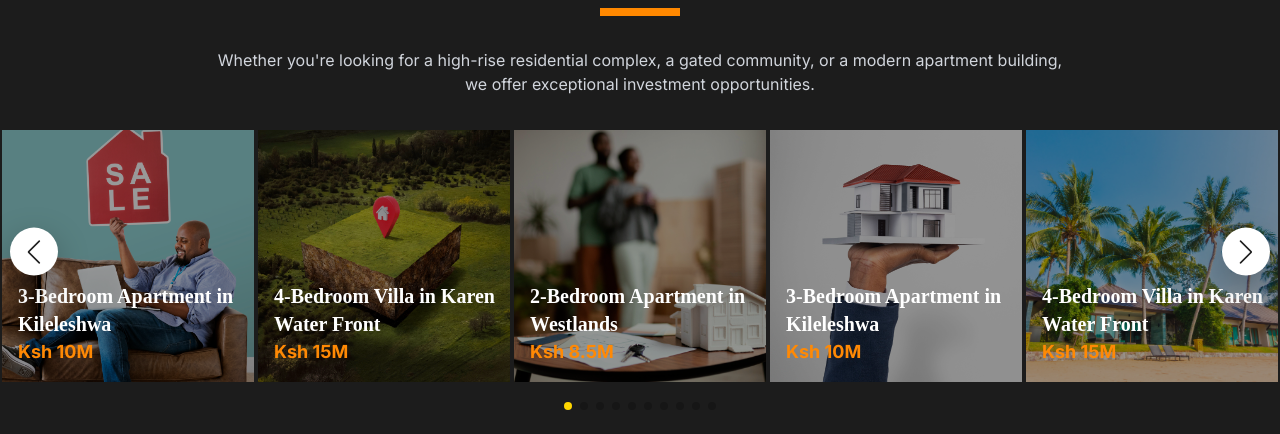
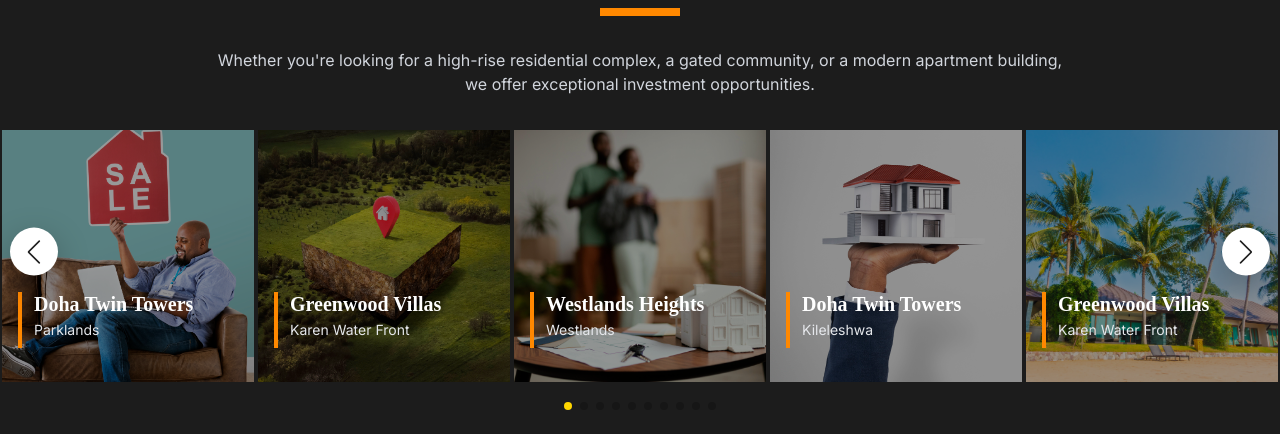
Before and after one commit to evanswanjau/mzahir-properties, a React (Vite) app: page / in a window 1280 px wide. Shown: the part 1560-1994 px from the top of the page. Built offline with nearby package versions, Linux system fonts and the light colour scheme; the HTML template or start-up script is replaced by a standard one.

Commit message:
Updated ListingsCarousel component with new property listings, including titles, locations, details, and statuses. Enhanced layout for better visibility of property information and added hover effects for improved user interaction.

```diff
--- a/src/components/ListingsCarousel.tsx
+++ b/src/components/ListingsCarousel.tsx
@@ -10,54 +10,84 @@ import "swiper/css/pagination";
 
 const listings = [
   {
-    title: "3-Bedroom Apartment in Kileleshwa",
+    title: "Doha Twin Towers",
+    location: "Parklands",
     price: "Ksh 10M",
     image: "/images/1.jpg",
+    details: "3 BD | 2 BA | 1,750 SQFT",
+    status: "For Sale",
   },
   {
-    title: "4-Bedroom Villa in Karen Water Front",
+    title: "Greenwood Villas",
+    location: "Karen Water Front",
     price: "Ksh 15M",
     image: "/images/2.jpg",
+    details: "4 BD | 3 BA | 2,200 SQFT",
+    status: "For Sale",
   },
   {
-    title: "2-Bedroom Apartment in Westlands",
+    title: "Westlands Heights",
+    location: "Westlands",
     price: "Ksh 8.5M",
     image: "/images/3.jpg",
+    details: "2 BD | 2 BA | 1,200 SQFT",
+    status: "For Rent",
   },
   {
-    title: "3-Bedroom Apartment in Kileleshwa",
+    title: "Doha Twin Towers",
+    location: "Kileleshwa",
     price: "Ksh 10M",
     image: "/images/4.jpg",
+    details: "3 BD | 2 BA | 1,750 SQFT",
+    status: "For Sale",
   },
   {
-    title: "4-Bedroom Villa in Karen Water Front",
+    title: "Greenwood Villas",
+    location: "Karen Water Front",
     price: "Ksh 15M",
     image: "/images/5.jpg",
+    details: "4 BD | 3 BA | 2,200 SQFT",
+    status: "For Sale",
   },
   {
-    title: "2-Bedroom Apartment in Westlands",
+    title: "Westlands Heights",
+    location: "Westlands",
     price: "Ksh 8.5M",
     image: "/images/6.jpg",
+    details: "2 BD | 2 BA | 1,200 SQFT",
+    status: "For Rent",
   },
   {
-    title: "2-Bedroom Apartment in Westlands",
+    title: "Westlands Heights",
+    location: "Westlands",
     price: "Ksh 8.5M",
     image: "/images/about_m_background.jpg",
+    details: "2 BD | 2 BA | 1,200 SQFT",
+    status: "For Rent",
   },
   {
-    title: "3-Bedroom Apartment in Kileleshwa",
+    title: "Doha Twin Towers",
+    location: "Kileleshwa",
     price: "Ksh 10M",
     image: "/images/sell-property.jpg",
+    details: "3 BD | 2 BA | 1,750 SQFT",
+    status: "For Sale",
   },
   {
-    title: "4-Bedroom Villa in Karen Water Front",
+    title: "Greenwood Villas",
+    location: "Karen Water Front",
     price: "Ksh 15M",
     image: "/images/4.jpg",
+    details: "4 BD | 3 BA | 2,200 SQFT",
+    status: "For Sale",
   },
   {
-    title: "2-Bedroom Apartment in Westlands",
+    title: "Westlands Heights",
+    location: "Westlands",
     price: "Ksh 8.5M",
     image: "/images/1.jpg",
+    details: "2 BD | 2 BA | 1,200 SQFT",
+    status: "For Rent",
   },
 ];
 
@@ -124,7 +154,7 @@ const ListingsCarousel = () => (
               }}
             >
               <div
-                className="cursor-pointer group flex-1 w-full h-full aspect-square transition-all duration-300 border-2 border-transparent hover:border-[#FF8800]"
+                className="cursor-pointer group flex-1 w-full h-full aspect-square transition-all duration-300 border-2 border-transparent hover:border-[#FF8800] relative"
                 style={{
                   transitionProperty: "border",
                   borderRadius: 0,
@@ -137,7 +167,7 @@ const ListingsCarousel = () => (
                   style={{ width: "100%", height: "100%" }}
                 >
                   <img
-                    alt={listing.title}
+                    alt={`${listing.title} – ${listing.location}`}
                     className="w-full h-full object-cover group-hover:scale-105 transition-transform duration-300"
                     src={listing.image}
                     style={{
@@ -152,13 +182,47 @@ const ListingsCarousel = () => (
                     className="absolute inset-0 bg-black/40 group-hover:bg-black/60 transition-all duration-300"
                     style={{ borderRadius: 0 }}
                   ></div>
-                  <div className="absolute bottom-4 left-4 text-white">
-                    <h3 className="text-xl font-semibold font-playfair">
-                      {listing.title}
-                    </h3>
-                    <p className="text-lg font-bold text-orange-400">
-                      {listing.price}
-                    </p>
+                  {/* Bottom Left: Name & location, and details on hover */}
+                  <div className="absolute bottom-4 left-4 text-white flex items-start">
+                    {/* Orange vertical border spanning the full block */}
+                    <div
+                      className="h-full w-1 mr-3 rounded-none"
+                      style={{ background: "#FF8800", minHeight: "3.5em" }}
+                    />
+                    <div className="flex flex-col gap-1 justify-center">
+                      <h3 className="text-lg md:text-xl font-semibold font-playfair leading-tight">
+                        {listing.title}
+                      </h3>
+                      <div className="text-sm text-gray-200 font-normal leading-tight">
+                        {listing.location}
+                      </div>
+                      <div
+                        className="overflow-hidden"
+                        style={{ height: "1.5em" }}
+                      >
+                        <span
+                          className="block text-sm text-gray-200 font-medium translate-y-4 opacity-0 group-hover:translate-y-0 group-hover:opacity-100 transition-all duration-500"
+                          style={{ willChange: "transform, opacity" }}
+                        >
+                          {listing.details}
+                        </span>
+                      </div>
+                    </div>
+                  </div>
+                  {/* Bottom Right: View Details button */}
+                  <div className="absolute bottom-4 right-4 opacity-0 group-hover:opacity-100 transition-opacity duration-500">
+                    <button className="bg-white text-black font-semibold px-3 py-1 rounded-none shadow hover:bg-[#FF8800] hover:text-white transition-colors duration-300 text-xs">
+                      View Details
+                    </button>
+                  </div>
+                  {/* Top Left: Status badge */}
+                  <div className="absolute top-4 left-4 opacity-0 group-hover:opacity-100 transition-opacity duration-500">
+                    <span
+                      className="text-white text-xs font-bold px-3 py-1 rounded-none shadow"
+                      style={{ background: "#FF8800" }}
+                    >
+                      {listing.status}
+                    </span>
                   </div>
                 </div>
               </div>
```
